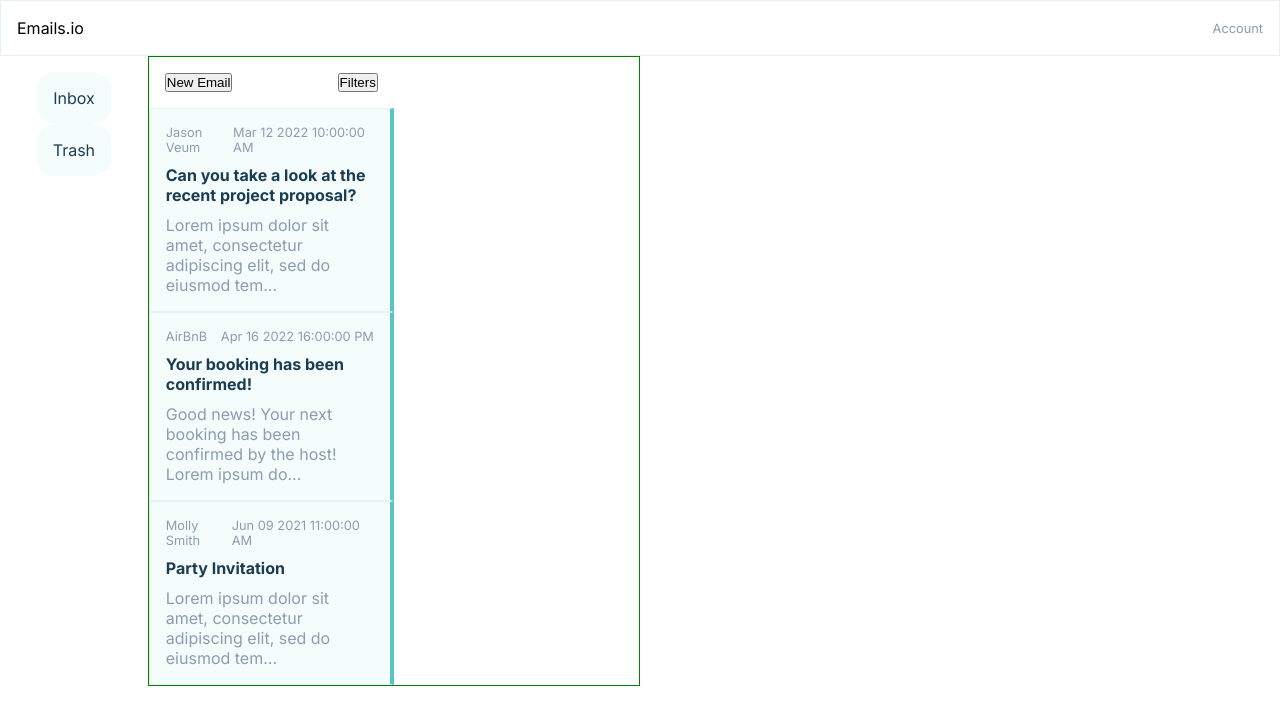
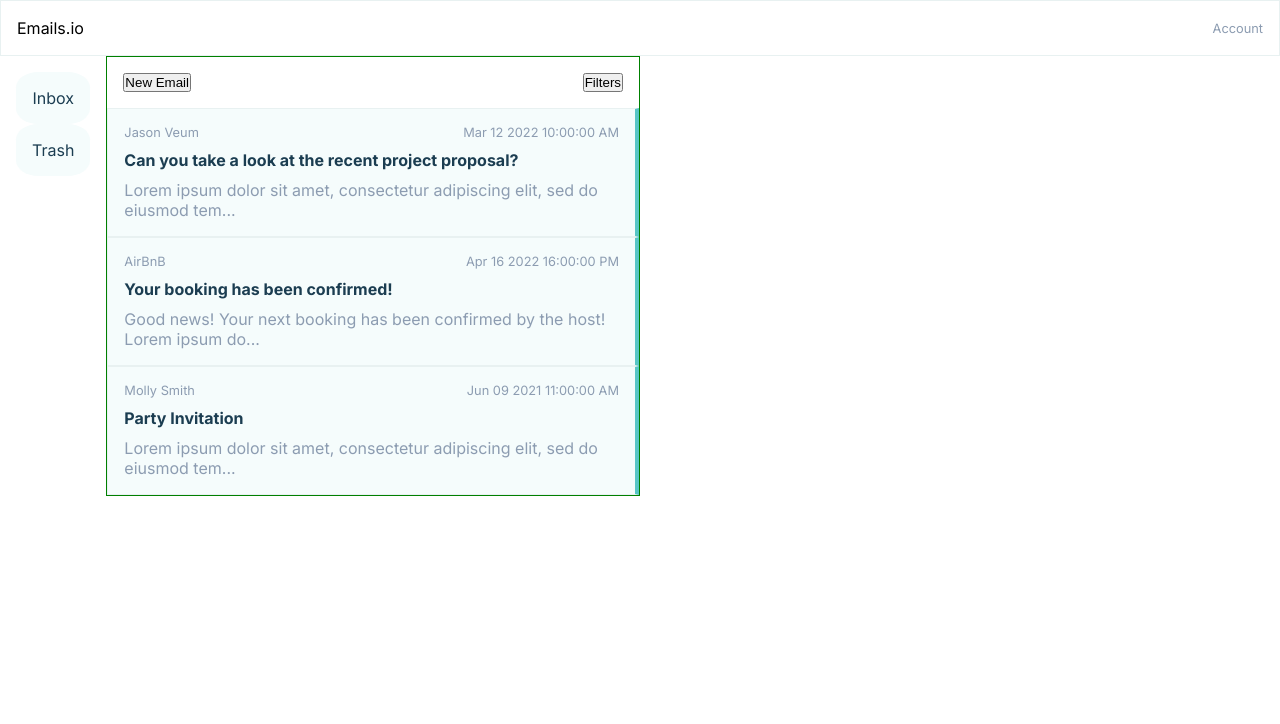
Before and after one commit to alespiridigliozzi/react-email-clone, a React (Create React App) app: page / in a window 1280 px wide. Shown: the top 724 px of the page. Built offline with nearby package versions, Linux system fonts and the light colour scheme.

Commit message:
updated all props

```diff
--- a/src/App.js
+++ b/src/App.js
@@ -7,10 +7,10 @@ function App() {
   return (
     <div className="App">
       <Navbar />
-      <div className='main-container'>
+      <main className='main-container'>
         <Sidebar />
         <EmailsContainer />
-      </div>
+      </main>
     </div>
   );
 }
--- a/src/Components/EmailBody/EmailBody.jsx
+++ b/src/Components/EmailBody/EmailBody.jsx
@@ -5,10 +5,14 @@ const EmailBody = ({emailData}) => {
 
     return (
         <div className='email-body'>
-            <h2>{emailData.userName}</h2>
+            <h2>{emailData.username}</h2>
             <p>{emailData.date}</p>
+            <h2>{emailData.email}</h2>
             <h3>{emailData.emailSubject}</h3>
-            <p>{emailData.emailBody1}</p>
+            <p>{emailData.emailBody1}</p><br/>
+            <p>{emailData.emailBody2}</p><br/>
+            <p>{emailData.emailBody3}</p>
+            <h1>{emailData.emailSignature}</h1>
         </div>
     )
 }
--- a/src/Components/EmailBody/EmailBody.scss
+++ b/src/Components/EmailBody/EmailBody.scss
@@ -1,5 +1,4 @@
-.email-body {
-    width: 85%;
-    grid-row: 1 / span 3;
-    grid-column: 2;
-}
+// .email-body {
+//     // grid-row: 2 / span 3;
+//     grid-column: 2;
+// }
--- a/src/Components/EmailsList/EmailsList.jsx
+++ b/src/Components/EmailsList/EmailsList.jsx
@@ -3,7 +3,19 @@ import './EmailsList.scss'
 
 const EmailsList = (props) => {
 
-    const { userName, date, emailSubject, emailBody1, setEmailData } = props
+    const { id,
+        username,
+        date,
+        email,
+        emailSubject,
+        emailType,
+        importance,
+        emailBody1,
+        emailBody2,
+        emailBody3,
+        emailSignature,
+        setEmailData
+    } = props
 
     const passEmailData = () => {
         setEmailData(props)
@@ -12,7 +24,7 @@ const EmailsList = (props) => {
     return (
         <div className='emails-wrapper' onClick={passEmailData}>
             <div className='emails-wrapper__date'>
-                <h4>{userName}</h4>
+                <h4>{username}</h4>
                 <h4>{date}</h4>
             </div>
         <h3 className='bold-h3'>{emailSubject}</h3>
--- a/src/Components/Sidebar/Sidebar.scss
+++ b/src/Components/Sidebar/Sidebar.scss
@@ -1,7 +1,7 @@
 @use '../../Styles/variables' as *;
 
 .sidebar {
-    width: 25%;
+    // width: 25%;
     padding: 1rem;
 
     &__menu {
--- a/src/Containers/EmailsContainer/EmailsContainer.jsx
+++ b/src/Containers/EmailsContainer/EmailsContainer.jsx
@@ -14,10 +14,16 @@ const EmailsContainer = () => {
             <EmailsList
             key={email.id}
             id={email.id}
-            userName={email.userName}
+            username={email.userName}
+            email={email.email}
             date={email.date}
+            emailType={email.email_type}
             emailSubject={email.email_subject}
             emailBody1={email.email_body1}
+            emailBody2={email.email_body2}
+            emailBody3={email.email_body3}
+            emailSignature={email.email_signature}
+            importance={email.importance}
             setEmailData={setEmailData}
             />
         )
@@ -25,8 +31,10 @@ const EmailsContainer = () => {
 
     return (
         <div className='emails-container'>
-            <EmailFilters />
-            {emailsList}
+            <div className="emails-container__left">
+                <EmailFilters />
+                {emailsList}
+            </div>
             <EmailBody emailData={emailData}/>
         </div>
     )
--- a/src/Containers/EmailsContainer/EmailsContainer.scss
+++ b/src/Containers/EmailsContainer/EmailsContainer.scss
@@ -1,6 +1,4 @@
 .emails-container {
     border: 1px solid green;
-    width: 85%;
-    display: grid;
-    grid-template-columns: repeat(2, 1fr);
+    display: flex;
 }
```
